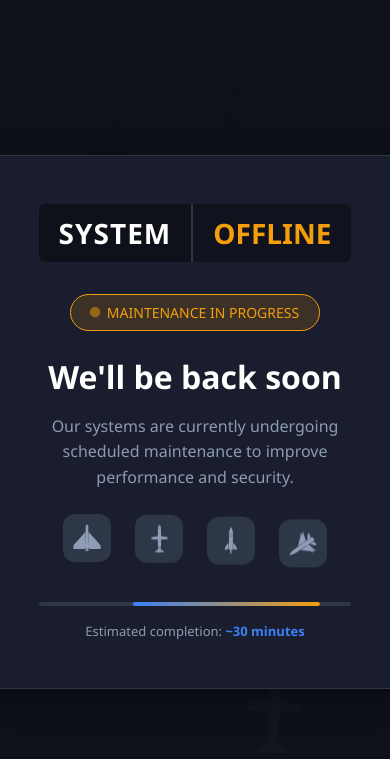
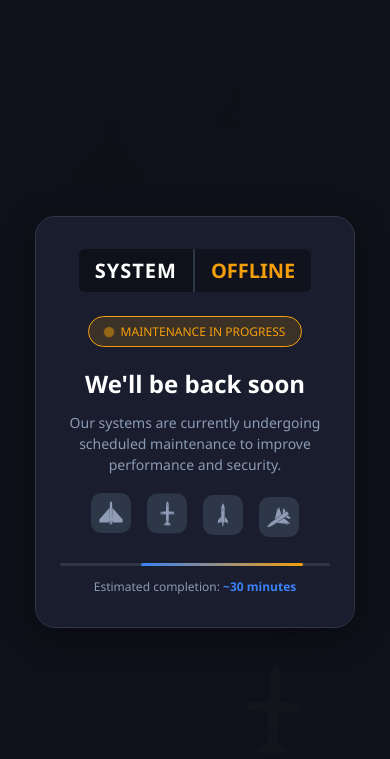
Before and after one commit to digital-farms/dronemap_Maintenance, a plain HTML site: page index.html in a window 390 px wide. Drawn offline with Linux system fonts and the light colour scheme.

Commit message:
Optimize for mobile devices

```diff
--- a/index.html
+++ b/index.html
@@ -187,14 +187,16 @@
         /* Main content card */
         .card {
             background-color: var(--panel-bg);
-            border-radius: 16px;
-            padding: 48px 64px;
+            border-radius: 20px;
+            padding: 32px 24px;
             text-align: center;
             border: 1px solid #2d3748;
             box-shadow: 0 8px 32px rgba(0, 0, 0, 0.4);
             position: relative;
             z-index: 10;
-            max-width: 500px;
+            max-width: 90vw;
+            width: 320px;
+            margin: 20px;
         }
 
         .brand {
@@ -202,15 +204,15 @@
             align-items: center;
             justify-content: center;
             gap: 0;
-            margin-bottom: 32px;
+            margin-bottom: 24px;
         }
 
         .brand-name {
             background-color: var(--bg-dark);
             color: white;
-            font-size: 28px;
+            font-size: 20px;
             font-weight: 700;
-            padding: 10px 20px;
+            padding: 8px 16px;
             border-top-left-radius: 6px;
             border-bottom-left-radius: 6px;
             letter-spacing: 1px;
@@ -219,9 +221,9 @@
         .brand-status {
             background-color: rgba(15, 17, 26, 0.85);
             color: var(--warning);
-            font-size: 28px;
+            font-size: 20px;
             font-weight: 600;
-            padding: 10px 20px;
+            padding: 8px 16px;
             border-top-right-radius: 6px;
             border-bottom-right-radius: 6px;
             border-left: 2px solid #2d3748;
@@ -233,11 +235,11 @@
             gap: 8px;
             background-color: rgba(245, 158, 11, 0.15);
             border: 1px solid var(--warning);
-            padding: 8px 20px;
-            border-radius: 24px;
-            font-size: 14px;
+            padding: 6px 16px;
+            border-radius: 20px;
+            font-size: 12px;
             color: var(--warning);
-            margin-bottom: 24px;
+            margin-bottom: 20px;
         }
 
         .pulse-dot {
@@ -260,32 +262,32 @@
         }
 
         h1 {
-            font-size: 32px;
+            font-size: 24px;
             font-weight: 600;
-            margin-bottom: 16px;
+            margin-bottom: 12px;
             color: var(--text-primary);
         }
 
         p {
             color: var(--text-secondary);
-            font-size: 16px;
-            line-height: 1.6;
-            margin-bottom: 32px;
+            font-size: 14px;
+            line-height: 1.5;
+            margin-bottom: 24px;
         }
 
         .icons-row {
             display: flex;
             justify-content: center;
-            gap: 24px;
-            margin-bottom: 32px;
+            gap: 16px;
+            margin-bottom: 24px;
         }
 
         .icon-item {
-            width: 48px;
-            height: 48px;
-            padding: 10px;
+            width: 40px;
+            height: 40px;
+            padding: 8px;
             background: #2d3748;
-            border-radius: 12px;
+            border-radius: 10px;
             display: flex;
             align-items: center;
             justify-content: center;
@@ -298,8 +300,8 @@
         .icon-item:nth-child(4) { animation-delay: 0.6s; }
 
         .icon-item img {
-            width: 28px;
-            height: 28px;
+            width: 24px;
+            height: 24px;
             filter: brightness(0) saturate(100%) invert(67%) sepia(12%) saturate(574%) hue-rotate(182deg) brightness(91%) contrast(87%);
         }
 
@@ -308,17 +310,17 @@
                 transform: translateY(0);
             }
             50% {
-                transform: translateY(-8px);
+                transform: translateY(-6px);
             }
         }
 
         .progress-bar {
             width: 100%;
-            height: 4px;
+            height: 3px;
             background: #2d3748;
             border-radius: 2px;
             overflow: hidden;
-            margin-bottom: 16px;
+            margin-bottom: 12px;
         }
 
         .progress-fill {
@@ -339,13 +341,46 @@
         }
 
         .eta {
-            font-size: 13px;
+            font-size: 12px;
             color: var(--text-secondary);
         }
 
         .eta span {
             color: var(--accent);
             font-weight: 600;
+        }
+
+        /* Mobile optimizations */
+        @media (max-width: 380px) {
+            .card {
+                padding: 24px 20px;
+                margin: 16px;
+            }
+
+            .brand-name,
+            .brand-status {
+                font-size: 18px;
+                padding: 6px 12px;
+            }
+
+            h1 {
+                font-size: 22px;
+            }
+
+            .icons-row {
+                gap: 12px;
+            }
+
+            .icon-item {
+                width: 36px;
+                height: 36px;
+                padding: 6px;
+            }
+
+            .icon-item img {
+                width: 20px;
+                height: 20px;
+            }
         }
     </style>
 </head>
```
